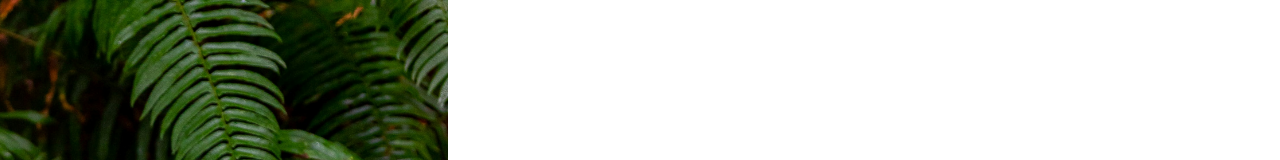
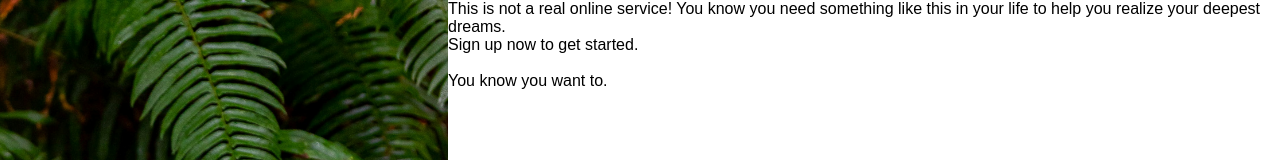
Before and after one commit to dvernon5/Sign-Up-Form, a plain HTML site: page index.html in a window 1280 px wide. Shown: the top 160 px of the page. Drawn offline with Linux system fonts and the light colour scheme.

Commit message:
Add right-side info content

```diff
--- a/index.html
+++ b/index.html
@@ -14,5 +14,12 @@
             Basketball and Nature is great!
         </div>
     </div>
+    <div class="right-content">
+        <div class="intro-text">
+            This is not a real online service! You know you need something like this in your life to help you realize your deepest dreams.<br>
+            Sign up now to get started.<br><br>
+            You know you want to.
+        </div>
+    </div>
 </body>
 </html>
```
